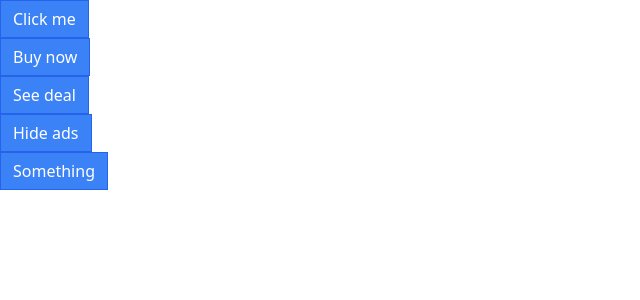
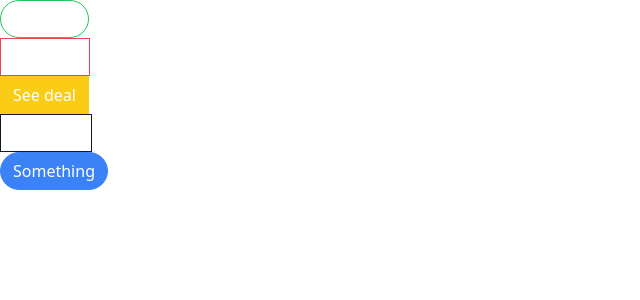
Before and after one commit to AnniLevi/react-comps, a React (Create React App) app: page / in a window 1280 px wide. Shown: the top 300 px of the page, without its empty margins (0-640 px from the left). Built offline with nearby package versions, Linux system fonts and the light colour scheme.

Commit message:
make use classnames lib

```diff
--- a/package.json
+++ b/package.json
@@ -6,6 +6,7 @@
     "@testing-library/jest-dom": "^5.16.5",
     "@testing-library/react": "^13.4.0",
     "@testing-library/user-event": "^13.5.0",
+    "classnames": "^2.3.2",
     "prettier": "^2.8.3",
     "prop-types": "^15.8.1",
     "react": "^18.2.0",
--- a/src/App.js
+++ b/src/App.js
@@ -4,7 +4,7 @@
   return (
     <div>
       <div>
-        <Button success primary>
+        <Button success rounded outline>
           Click me
         </Button>
       </div>
@@ -14,13 +14,13 @@
         </Button>
       </div>
       <div>
-        <Button>See deal</Button>
+        <Button warning>See deal</Button>
       </div>
       <div>
-        <Button>Hide ads</Button>
+        <Button secondary outline>Hide ads</Button>
       </div>
       <div>
-        <Button>Something</Button>
+        <Button primary rounded>Something</Button>
       </div>
     </div>
   );
--- a/src/Button.js
+++ b/src/Button.js
@@ -1,3 +1,5 @@
+import classnames from "classnames";
+
 function Button({
   children,
   primary,
@@ -8,11 +10,23 @@
   outline,
   rounded,
 }) {
-  return (
-    <button className="px-3 py-1.5 border border-blue-600 bg-blue-500 text-white">
-      {children}
-    </button>
-  );
+  const classes = classnames("px-3 py-1.5 border", {
+    // 'px-3 py-1.5 border' will be always included
+    "border-blue-500 bg-blue-500 text-white": primary,
+    "border-gray-900 bg-gray-900 text-white": secondary,
+    "border-green-500 bg-green-500 text-white": success,
+    "border-yellow-400 bg-yellow-400 text-white": warning,
+    "border-red-500 bg-red-500 text-white": danger,
+    "rounded-full": rounded,
+    "bg-white": outline,
+    "text-blue-500": outline && primary,
+    "text-gray-900": outline && secondary,
+    "text-green-500": outline && success,
+    "text-yellow-400": outline && warning,
+    "text-red-500": outline && danger,
+  }); // the key will be included only if the value is true
+
+  return <button className={classes}>{children}</button>;
 }
 
 Button.propTypes = {
```
Also changed, not shown: 2 other files (tests, documents, lock files or other folders).
